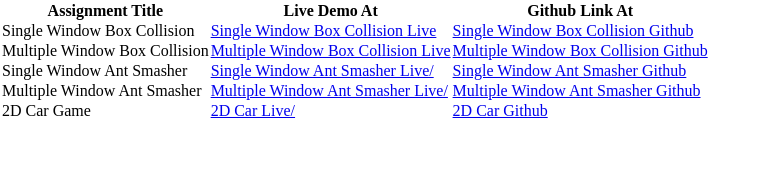
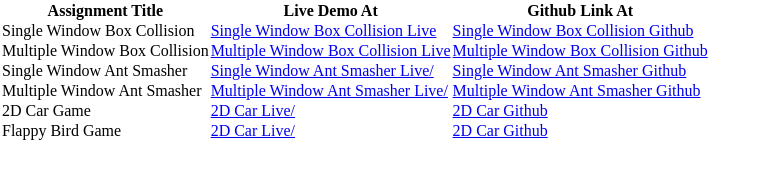
Before and after one commit to nikitashrestha/nikitashrestha.github.io, a plain HTML site: page index.html in a window 1280 px wide. Shown: the whole page, without its empty margins (0-769 px from the left). Drawn offline with Linux system fonts and the light colour scheme.

Commit message:
Updated Assignment

```diff
--- a/index.html
+++ b/index.html
@@ -39,6 +39,11 @@
                     <td><a href="https://nikitashrestha.github.io/Assignment5/">2D Car Live/</a></td>
                     <td><a href="https://github.com/nikitashrestha/Assignment5">2D Car Github</a></td>
                 </tr>
+                <tr>
+                    <td>Flappy Bird Game</td>
+                    <td><a href="https://nikitashrestha.github.io/Assignment6/">2D Car Live/</a></td>
+                    <td><a href="https://github.com/nikitashrestha/Assignment6">2D Car Github</a></td>
+                </tr>
 
             </table>
         </div>
```
